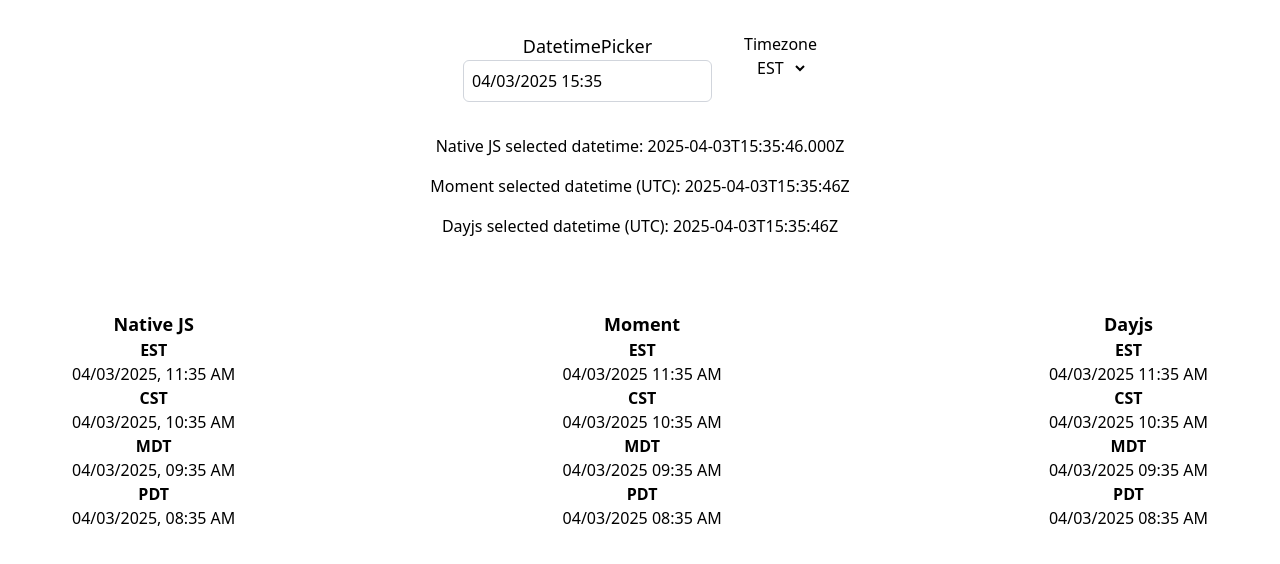
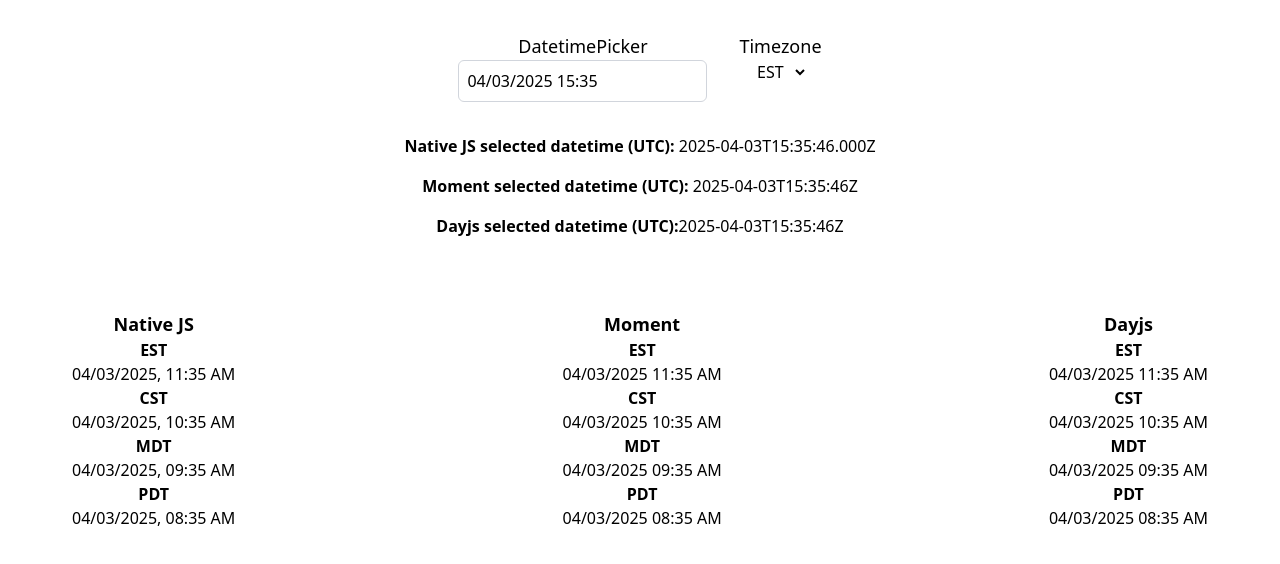
Before and after one commit to Streudal/datepicker-bullshit, a React (Vite) app: page / in a window 1280 px wide. Shown: the top 564 px of the page. Built offline with nearby package versions, Linux system fonts and the light colour scheme.

Commit message:
Fix styling.

```diff
--- a/src/App.tsx
+++ b/src/App.tsx
@@ -62,7 +62,7 @@ export default function App() {
           />
         </div>
         <div>
-          <h2>Timezone</h2>
+          <h2 className='text-lg'>Timezone</h2>
           <select
             value={timeZone}
             onChange={handleTimeZoneChange}
@@ -76,9 +76,9 @@ export default function App() {
         </div>
       </div>
       <div className='flex flex-col gap-4 py-8'>
-        <p>Native JS selected datetime: {date.toISOString()}</p>
-        <p>Moment selected datetime (UTC): {moment(date).utc().format()}</p>
-        <p>Dayjs selected datetime (UTC): {dayjs(date).utc().format()}</p>
+        <p><span className='font-bold'>Native JS selected datetime (UTC):</span> {date.toISOString()}</p>
+        <p><span className='font-bold'>Moment selected datetime (UTC):</span> {moment(date).utc().format()}</p>
+        <p><span className='font-bold'>Dayjs selected datetime (UTC):</span>{dayjs(date).utc().format()}</p>
       </div>
       <div className='flex flex-row justify-between pt-10 px-10'>
         <div>
```
